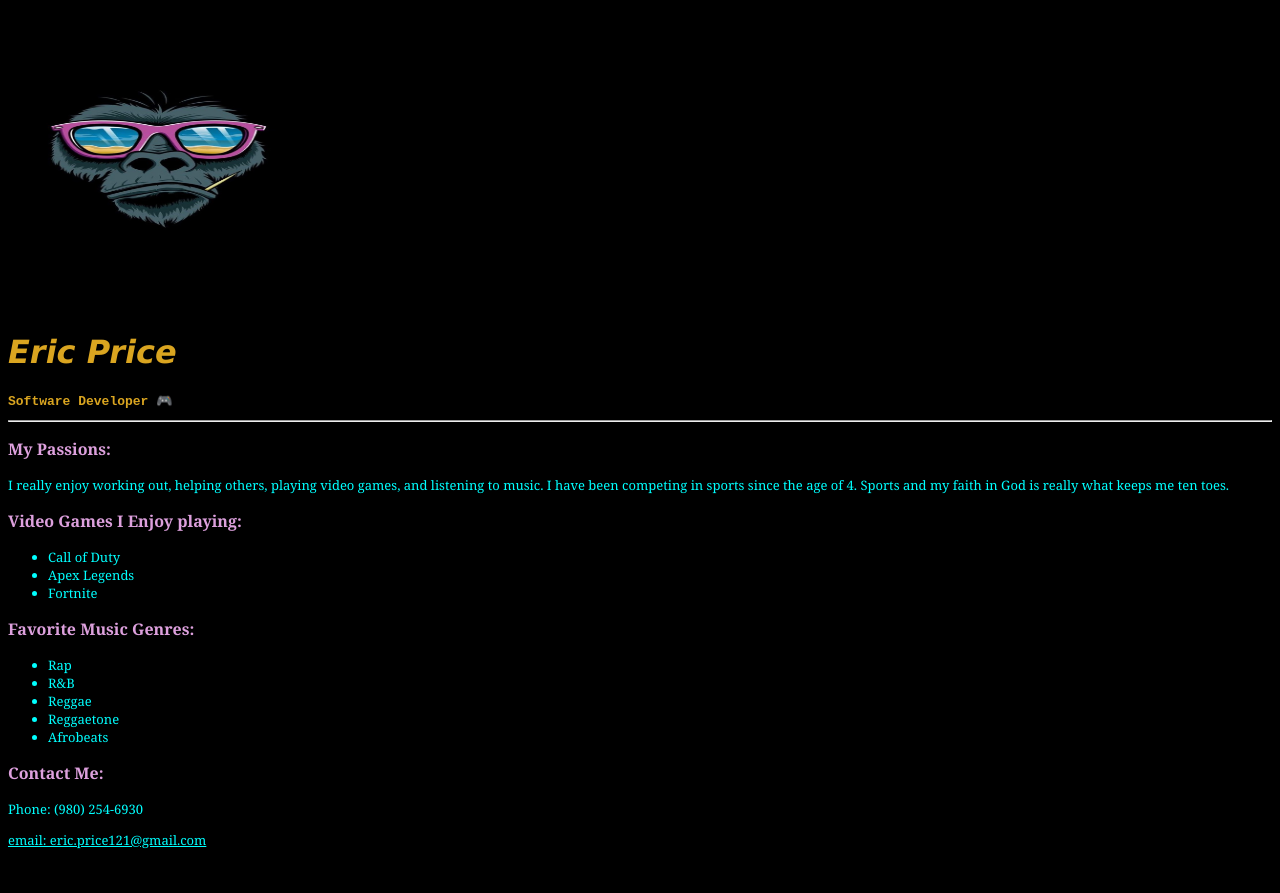
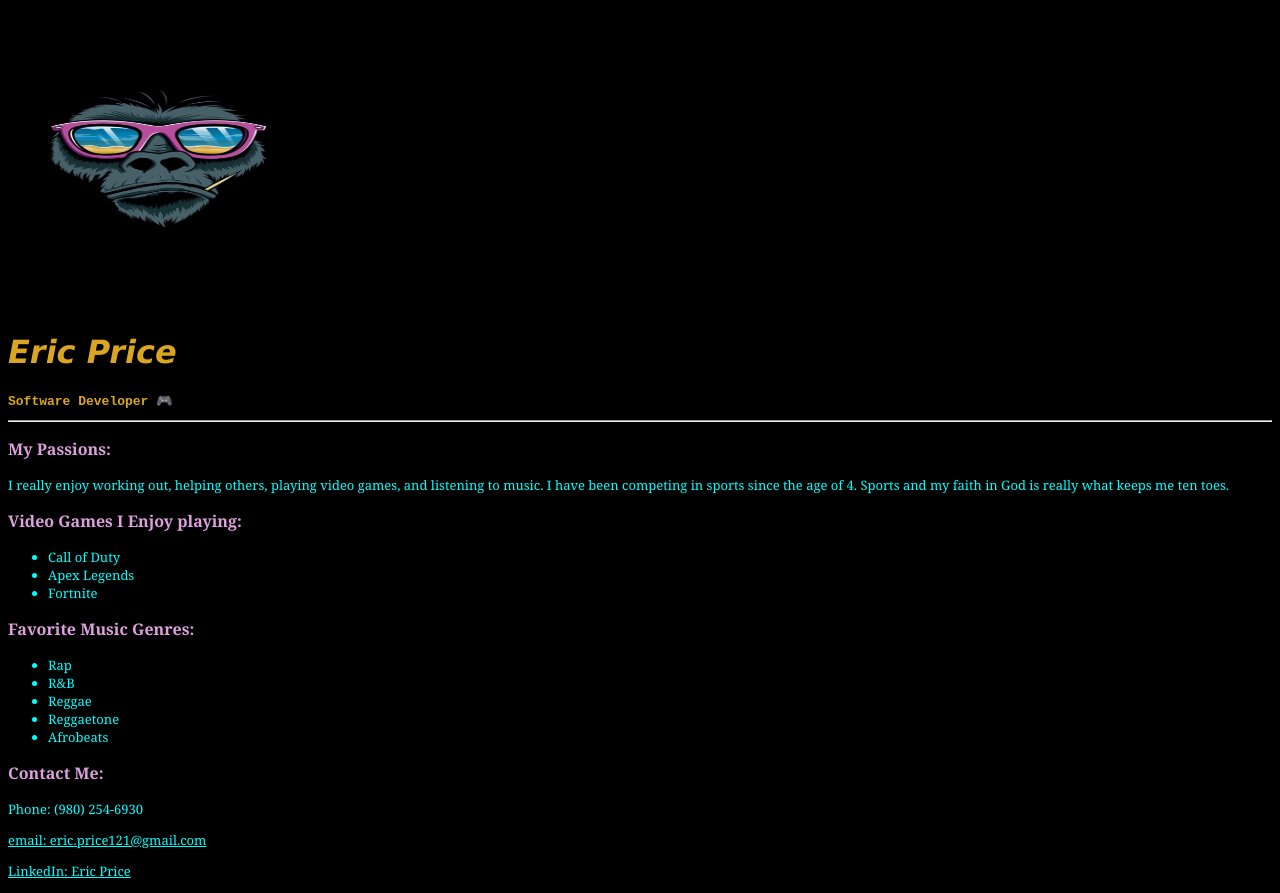
Before and after one commit to EricPricee/Portfolio, a website: page index.html in a window 1280 px wide. Before the commit the page ends 862 px from the top, so only its background shows below. Drawn offline with Linux system fonts and the light colour scheme.

Commit message:
updated LinkedIn

```diff
--- a/index.html
+++ b/index.html
@@ -51,8 +51,8 @@
     <a href="mailto: eric.price121@gmail.com"
     </a>email: eric.price121@gmail.com</a></p>
    <p>
-    <a href="LinkedIn: https://www.linkedin.com/in/eric-price-mba-709899203/"
-      ></a>
+    <a href="https://www.linkedin.com/in/eric-price-mba-709899203/"
+      >LinkedIn: Eric Price</a>
   </p>
 </div>
 </body>
```
